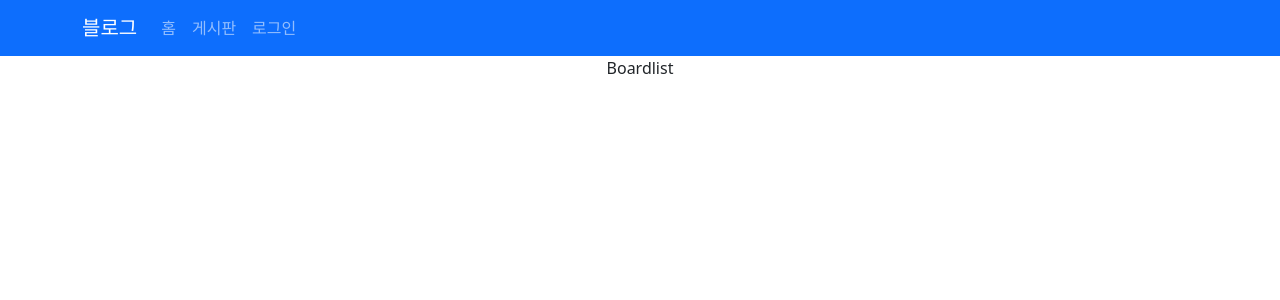
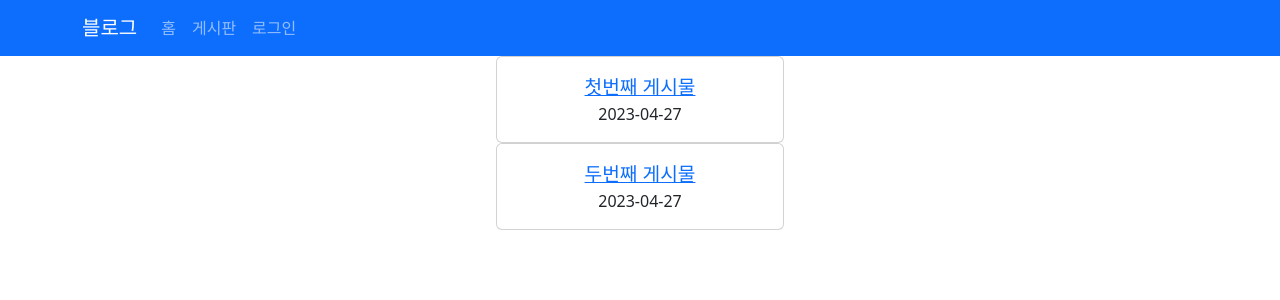
Before and after one commit to hj-Seong/2023-react-blog, a React (Create React App) app: page /boardlist in a window 1280 px wide. Shown: the top 300 px of the page. Built offline with nearby package versions, Linux system fonts and the light colour scheme.

Commit message:
0427 boardlist

```diff
--- a/src/App.js
+++ b/src/App.js
@@ -33,6 +33,25 @@
     null
   );
 
+  const [boardlist, setBoardlist] = useState(
+    [
+      {
+        id:1,
+        title : " 첫번째 게시물",
+        content : "게시물의 내용을 작성합니다",
+        name : "green",
+        date : "2023-04-27"
+      },
+      {
+        id:2,
+        title : " 두번째 게시물",
+        content : "게시물의 내용을 작성합니다",
+        name : "blue",
+        date : "2023-04-27"
+      }
+    ]
+  );
+
 
   // 주소와 페이지(컴포넌트 연결)
   return (
@@ -44,7 +63,7 @@
 
         <Routes>
           <Route path='/' element={<Home />} />
-          <Route path='/boardlist' element={<Boardlist />}/>
+          <Route path='/boardlist' element={<Boardlist boardlist={boardlist} />}/>
           <Route path='/boardlist/:id' element={<Board />} />
           <Route path='/boardform' element={<BoardForm />}/>
 
--- /dev/null
+++ b/src/components/BoardCard.jsx
@@ -0,0 +1,15 @@
+import React from 'react'
+
+import Card from 'react-bootstrap/Card';
+import { Link } from 'react-router-dom';
+
+export default function BoardCard({board}) {
+  return (
+    <Card style={{ width: '18rem', margin:'auto'}}>
+      <Card.Body>
+        <Link style={{fontSize:"1.2rem"}} to={`/boardlist/${board.id}`}>{board.title}</Link>
+        <Card.Text>{board.date}</Card.Text>
+      </Card.Body>
+    </Card>
+  )
+}
--- a/src/page/Boardlist.jsx
+++ b/src/page/Boardlist.jsx
@@ -1,7 +1,20 @@
 import React from 'react'
+import BoardCard from '../components/BoardCard'
 
-export default function Boardlist() {
+export default function Boardlist({boardlist}) {
   return (
-    <div>Boardlist</div>
+    <div >
+      { // 배열을 이용하여 화면에 출력할수 있다
+        // map() : return 값을 배열로 전달
+        // {}안에서 return 값은 화면에 바로 출력된다
+        boardlist.map((board)=>(
+          // props 값으로 전달할때,
+          // 전달되는 값이 배열인지 객체인지 정하기
+          // 보통은 객체값을 전달하여
+          // 배열에 있는 내용을 출력
+          <BoardCard board={board}/>
+        ))
+      }
+    </div>
   )
 }
```
Also changed, not shown: src/components/BasicExample.jsx (+9 -15 lines).
